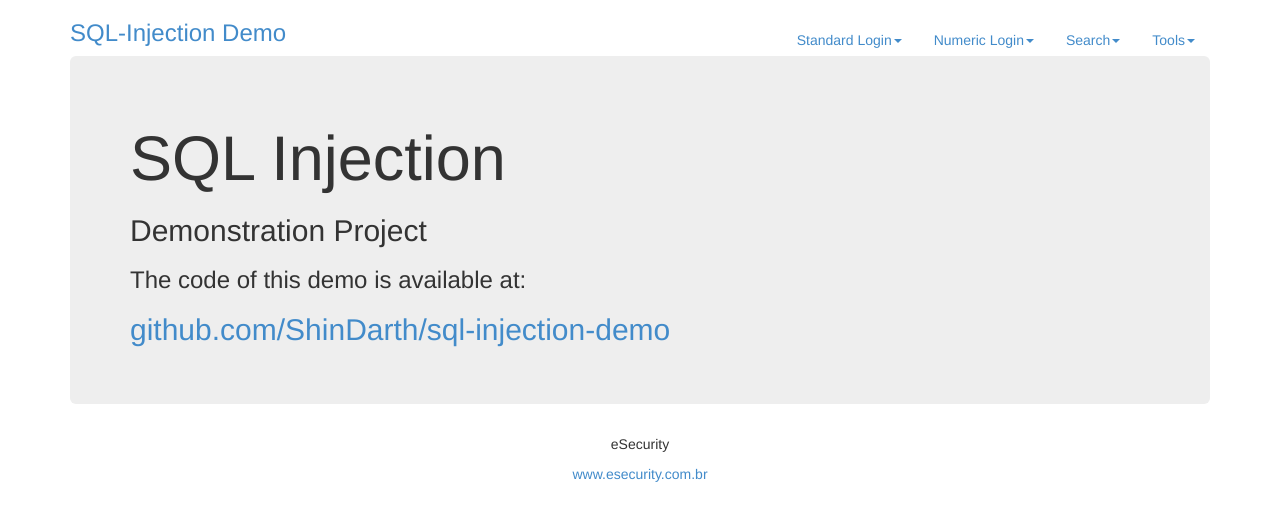
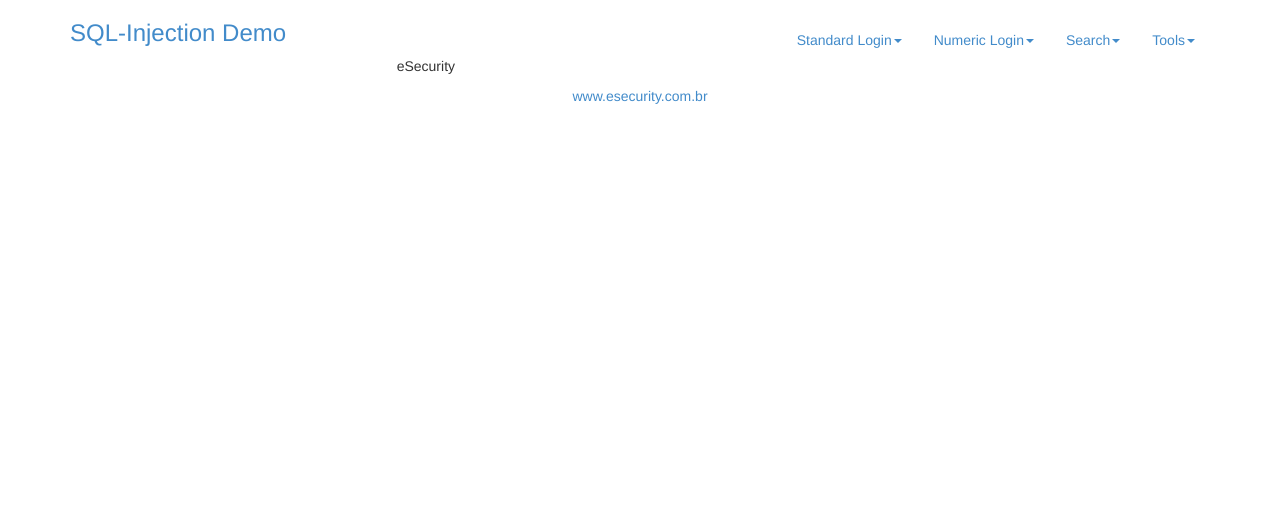
Before and after one commit to eSecurityBR/SQLi, a PHP site: page / in a window 1280 px wide. Shown: the top 521 px of the page. Run offline with PHP 8.4, Linux system fonts and the light colour scheme; some libraries are stand-ins or nearby versions.

Commit message:
Update index.php

```diff
--- a/index.php
+++ b/index.php
@@ -49,13 +49,7 @@
       </div>
       <?php include("mobile-navbar.php"); ?>
 
-      <div class="jumbotron">
-        <h1>SQL Injection</h1>
-        <h2>Demonstration Project</h2>
-        <h3>The code of this demo is available at:</h3>
-        <h2 class="hidden-xs"><a href="https://github.com/ShinDarth/sql-injection-demo">github.com/ShinDarth/sql-injection-demo</a></h2>
-        <p class="lead visible-xs"><a href="https://github.com/ShinDarth/sql-injection-demo">github.com/ShinDarth/sql-injection-demo</a></p>
-      </div>
+
 
       <?php include("footer.php"); ?>
 
```
